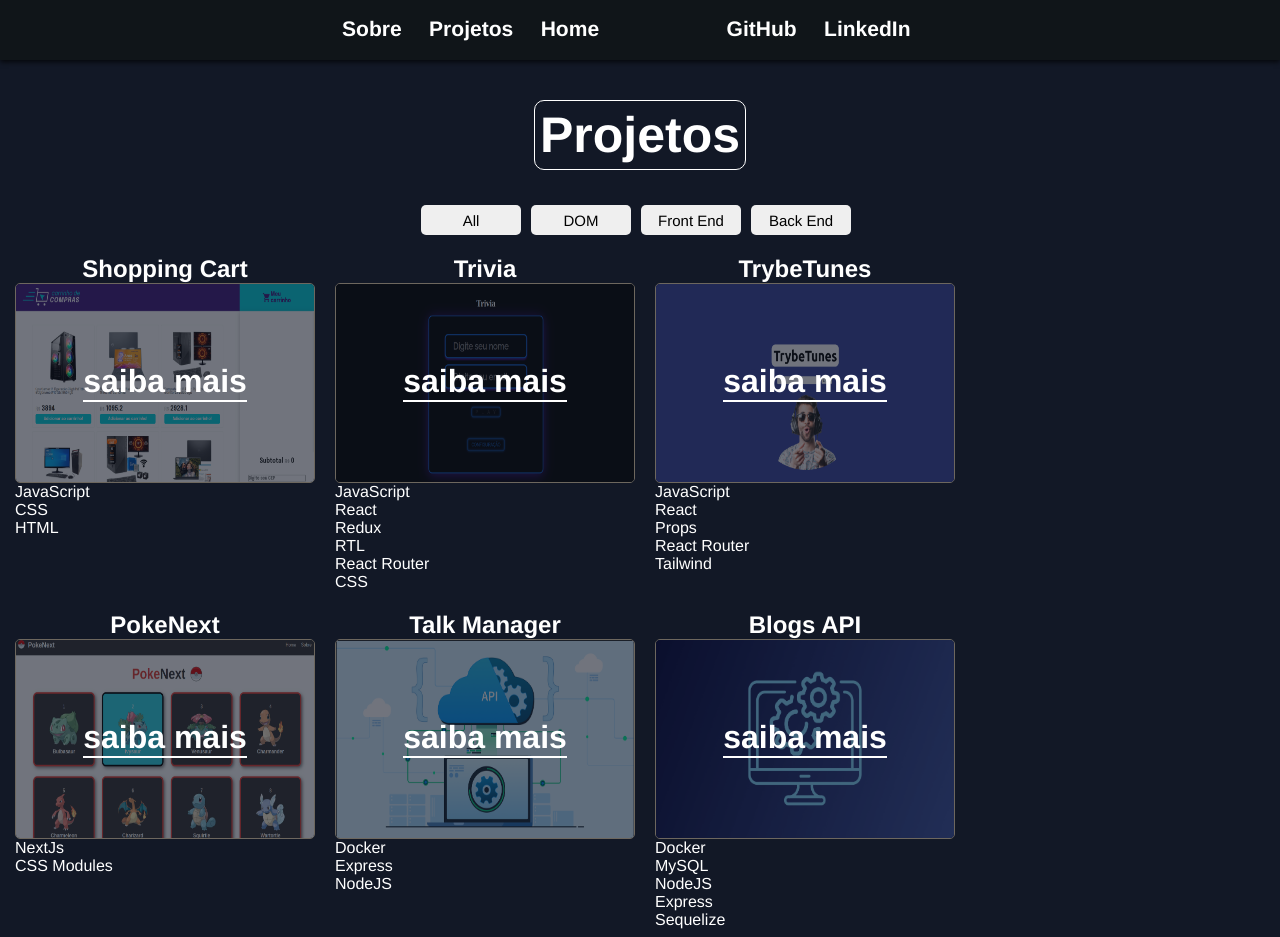
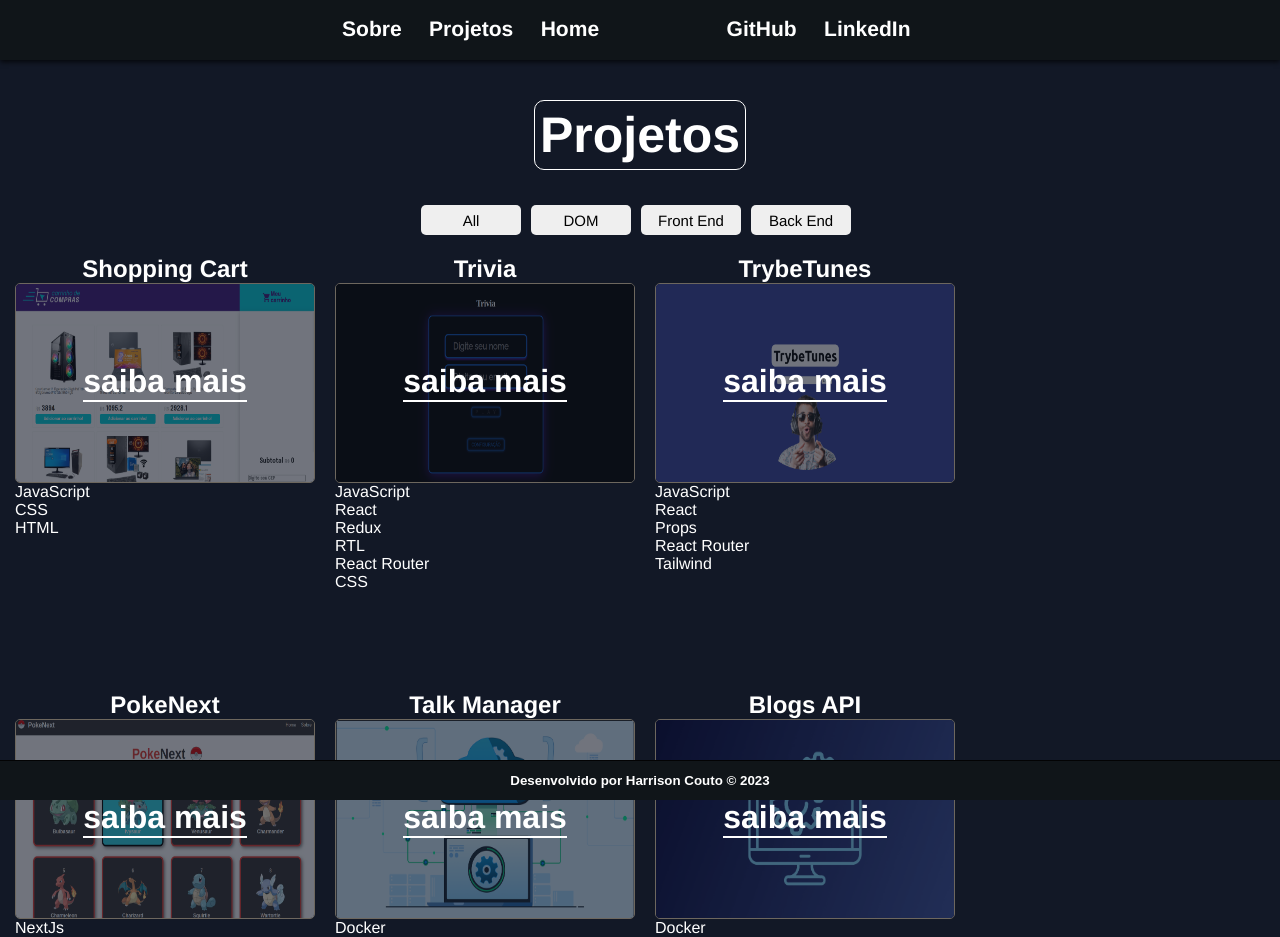
Before and after one commit to HarrisonSilva/portfolio, a Next.js app: page /projects in a window 1280 px wide. Shown: the top 937 px of the page. Built offline with nearby package versions, Linux system fonts and the light colour scheme.

Commit message:
Ajustando footer

```diff
--- a/src/app/about/page.jsx
+++ b/src/app/about/page.jsx
@@ -1,6 +1,5 @@
 import React from 'react'
 import styles from '../../styles/about/about.module.css'
-import Footer from '../../components/footer/Fixed'
 
 export default function page() {
   return (
@@ -17,7 +16,6 @@
     que é a área da programação. Sem contar que ainda posso usar<br />
     minhas habilidades de design gráfico junto com a programação.
         </p>
-        <Footer />
     </div>
   )
 }
--- a/src/app/layout.js
+++ b/src/app/layout.js
@@ -1,6 +1,7 @@
 import { Inter } from 'next/font/google'
 import './globals.css'
 import Navbar from '@/components/Navbar'
+import Footer from '@/components/footer/Footer'
 const inter = Inter({ subsets: ['latin'] })
 
 export const metadata = {
@@ -16,6 +17,7 @@
       <body style={{ backgroundColor: '#121826' }} suppressHydrationWarning={true} className={inter.className}>
         <Navbar />
         {children}
+        <Footer />
         </body>
     </html>
   )
--- a/src/app/not-found.jsx
+++ b/src/app/not-found.jsx
@@ -1,6 +1,5 @@
 import React from 'react'
 import styles from '../styles/notfound/notfound.module.css'
-import Footer from '../components/footer/Fixed'
 
 export default function NotFound() {
   return (
@@ -8,7 +7,6 @@
         <h1 className={styles.title}>
         essa página <span className={styles.notfound}>não existe!</span>
         </h1>
-       <Footer />
     </div>
   )
 }
--- a/src/app/page.js
+++ b/src/app/page.js
@@ -2,7 +2,6 @@
 import Image from 'next/image'
 import styles from '../styles/photo/photo.module.css'
 import Link from 'next/link'
-import Footer from '../components/footer/Fixed'
 
 export default function page() {
   return (
@@ -21,7 +20,6 @@
         <Link className={styles.cv} href='https://drive.google.com/file/d/1JXyWQA6NfY969q5oljjKVbTrxfWgKJll/view?usp=sharing' target='_blank'><h3>Acessar CV</h3></Link>
         <h3 className={styles.email}>E-mail: Harrison.couto@outlook.com</h3>
       </div>
-     <Footer />
     </div>
   )
 }
--- a/src/app/projects/[id]/page.jsx
+++ b/src/app/projects/[id]/page.jsx
@@ -6,7 +6,6 @@
 import Link from 'next/link'
 import deployImg from '../../../projects/deploy.png'
 import ghimg from '../../../projects/gh.png'
-import Footer from '../../../components/footer/Fixed'
 
 export default function Page({ params }) {
   const [project, setProject] = useState()
@@ -33,7 +32,6 @@
             {renderDetails()}
          </div>
         }
-        <Footer />
     </div>
   )
 }
--- a/src/app/projects/page.jsx
+++ b/src/app/projects/page.jsx
@@ -4,7 +4,6 @@
 import Image from 'next/image'
 import styles from '../../styles/projects/project.module.css'
 import Link from 'next/link'
-import Footer from '../../components/footer/Relative'
 
 export default function Page() {
   const [projects, setProjects] = useState(projectsData);
@@ -60,7 +59,6 @@
 
       ))}
       </div>
-      <Footer />
     </div>
   )
 }
--- a/src/components/footer/Fixed.jsx
+++ b/src/components/footer/Footer.jsx
@@ -1,9 +1,9 @@
 import React from 'react'
-import styles from '../../styles/footer/footer.module.css'
+import styles from '../../styles/footer/footer.module.css';
 
 export default function Footer() {
   return (
-    <footer className={styles.fixed}>
+    <footer className={styles.footer}>
         Desenvolvido por Harrison Couto &copy; 2023
       </footer>
   )
--- a/src/components/footer/Relative.jsx
+++ /dev/null
@@ -1,10 +0,0 @@
-import React from 'react'
-import styles from '../../styles/footer/footer.module.css'
-
-export default function Footer() {
-  return (
-    <footer className={styles.relative}>
-        Desenvolvido por Harrison Couto &copy; 2023
-      </footer>
-  )
-}
--- a/src/styles/footer/footer.module.css
+++ b/src/styles/footer/footer.module.css
@@ -1,12 +1,5 @@
-.fixed {
-    position: fixed;
-}
-
-.relative {
-    position: relative;
-}
-
-.fixed, .relative {
+.footer {
+        position: fixed;
         animation: footer 1s ease-in-out;
         border-top: 0.2px solid rgba(0, 0, 0, 0.845);
         bottom: 0;
--- a/src/styles/projects/project.module.css
+++ b/src/styles/projects/project.module.css
@@ -4,6 +4,10 @@
   padding: 15px;
   gap: 20px;
 
+}
+
+.card {
+  margin-bottom: 10vh;
 }
 
 .title {
```
